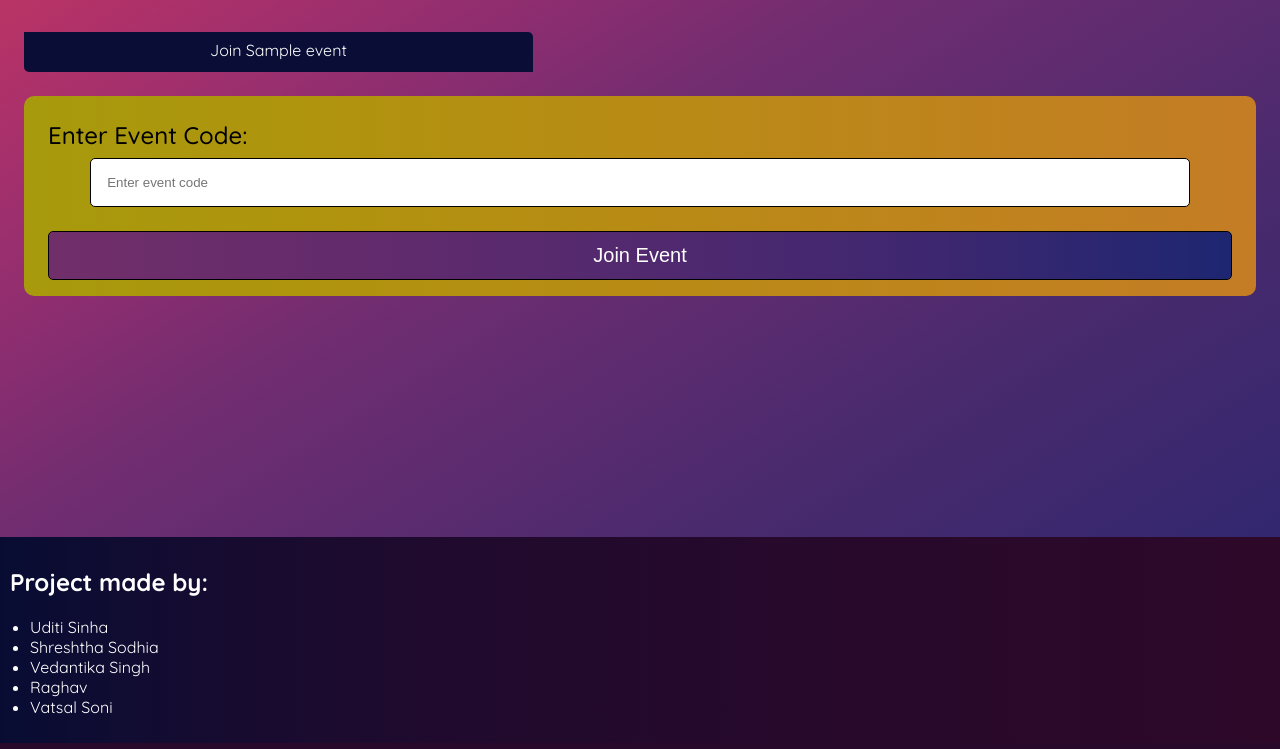
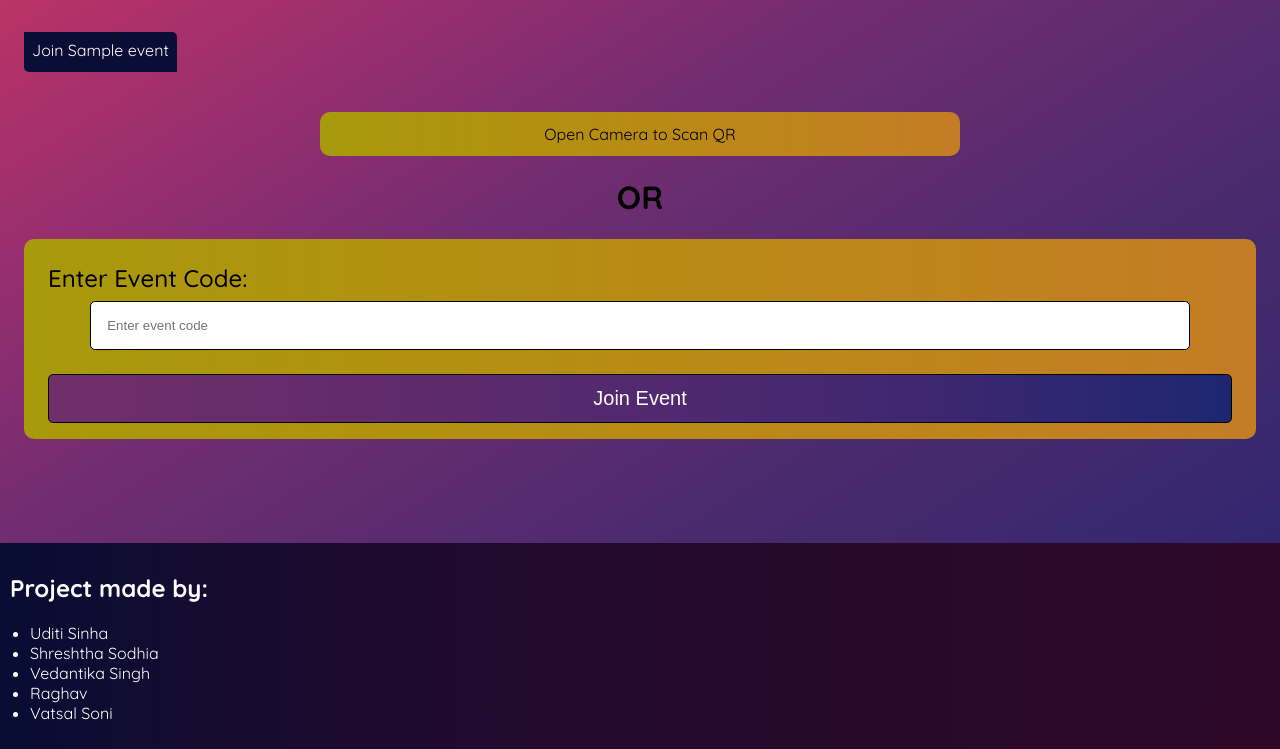
Before and after one commit to uditisinha/Honours_MP, a Flask app: page /join-event/1 in a window 1280 px wide. Shown: the part 57-806 px from the top of the page. Run offline with Flask 3, Linux system fonts and the light colour scheme; the visitor is signed in with stand-in values (Sample User, id 1); tables that the repository leaves empty hold one stand-in row (values such as "Sample post"); some libraries are stand-ins or nearby versions; some web fonts are replaced.

Commit message:
ui fixes

```diff
--- a/app.py
+++ b/app.py
@@ -219,7 +219,6 @@ def logout():
     session.pop('user', None)
     flash("You have been logged out.", 'info')
     return redirect(url_for('login'))
-
 @app.route('/join-event/<int:event_id>', methods=['GET', 'POST'])
 def join_event_from_list(event_id):
     if 'user' not in session:
@@ -232,6 +231,13 @@ def join_event_from_list(event_id):
         if not event:
             flash("Event not found.", "error")
             return redirect(url_for('public_events'))
+
+        # Check if user is already part of an active event
+        has_active_event, active_event_name = check_user_active_events(session['user'])
+        if has_active_event:
+            flash(f"You are already part of an active event: {active_event_name}. "
+                  "Please wait until it ends before joining another event.", 'warning')
+            return redirect(url_for('home'))
 
         if request.method == 'POST':
             event_code = request.form.get('event_code')
--- a/templates/join_event_from_list.html
+++ b/templates/join_event_from_list.html
@@ -79,7 +79,7 @@
             color: white;
             border-top-right-radius: 5px;
             border-bottom-left-radius: 5px;
-            width: 40%;
+            width: fit-content;
             padding: 1vh;
             height: 3vh;
             text-align: center;
@@ -101,19 +101,9 @@
             color: #666;
             margin-bottom: 1vh;
         }
-        .cancel-button {
-            background-image: linear-gradient(to right, #808080, #707070, #606060, #505050, #404040);
-            color: white;
-            padding: 1.5vh;
-            border-radius: 5px;
-            text-decoration: none;
-            display: inline-block;
-            text-align: center;
-            width: 100%;
-            margin-top: 2vh;
-        }
-        .cancel-button:hover {
-            background-image: linear-gradient(to right, #606060, #505050, #404040, #303030, #202020);
+        .buttonclass{
+            margin-top: 5vh;
+            justify-content: center;
         }
     </style>
 </head>
@@ -122,6 +112,17 @@
         <div class="top">
             <div class="topic">Join {{ event.name }}</div>
         </div>
+
+        <div>
+            <div class="buttonclass">
+                <div class="button" id="openCamera">
+                    Open Camera to Scan QR
+                </div>
+                <div id="qr-reader" class="hidden mb-4" style="max-width: 600px"></div>
+                <p id="qr-result" class="text-gray-700"></p>
+            </div>
+
+            <h1 style="text-align: center;">OR</h1>
 
             <div class="joinevent">
                 <form method="POST">
@@ -133,5 +134,53 @@
                 </form>
             </div>
         </div>
+    </div>
+
+    <!-- Include HTML5-QRCode library -->
+    <script src="https://cdnjs.cloudflare.com/ajax/libs/html5-qrcode/2.3.4/html5-qrcode.min.js"></script>
+
+    <script>
+        document.addEventListener('DOMContentLoaded', function() {
+            let html5QrcodeScanner = null;
+            const qrReader = document.getElementById('qr-reader');
+            const codeInput = document.getElementById('event_code');
+
+            document.getElementById('openCamera').addEventListener('click', function() {
+                if (html5QrcodeScanner) {
+                    html5QrcodeScanner.clear();
+                }
+
+                qrReader.classList.remove('hidden');
+
+                html5QrcodeScanner = new Html5QrcodeScanner(
+                    "qr-reader",
+                    {
+                        fps: 10,
+                        qrbox: 250,
+                        aspectRatio: 1.0
+                    }
+                );
+
+                function onScanSuccess(decodedText) {
+                    // Stop scanning
+                    html5QrcodeScanner.clear();
+                    qrReader.classList.add('hidden');
+
+                    // Set the code in the input field
+                    codeInput.value = decodedText;
+
+                    // Submit the form automatically
+                    document.querySelector('form').submit();
+                }
+
+                function onScanError(error) {
+                    // Handle scan error if needed
+                    console.warn(error);
+                }
+
+                html5QrcodeScanner.render(onScanSuccess, onScanError);
+            });
+        });
+    </script>
 </body>
 {% endblock %}
--- a/templates/public_events.html
+++ b/templates/public_events.html
@@ -25,6 +25,7 @@
             padding: 0;
             margin: 0;
             margin-left: 5vw;
+            margin-right: 5vw;
         }
 
         .event-host {
@@ -240,9 +241,7 @@
         {% endfor %}
 
         {% if not events_data %}
-        <div class="event-card">
             <p class="event-description">No public events found in your city</p>
-        </div>
         {% endif %}
     {% endif %}
     {% endblock %}
```
Lines whose indentation alone changed are shown as unchanged.
